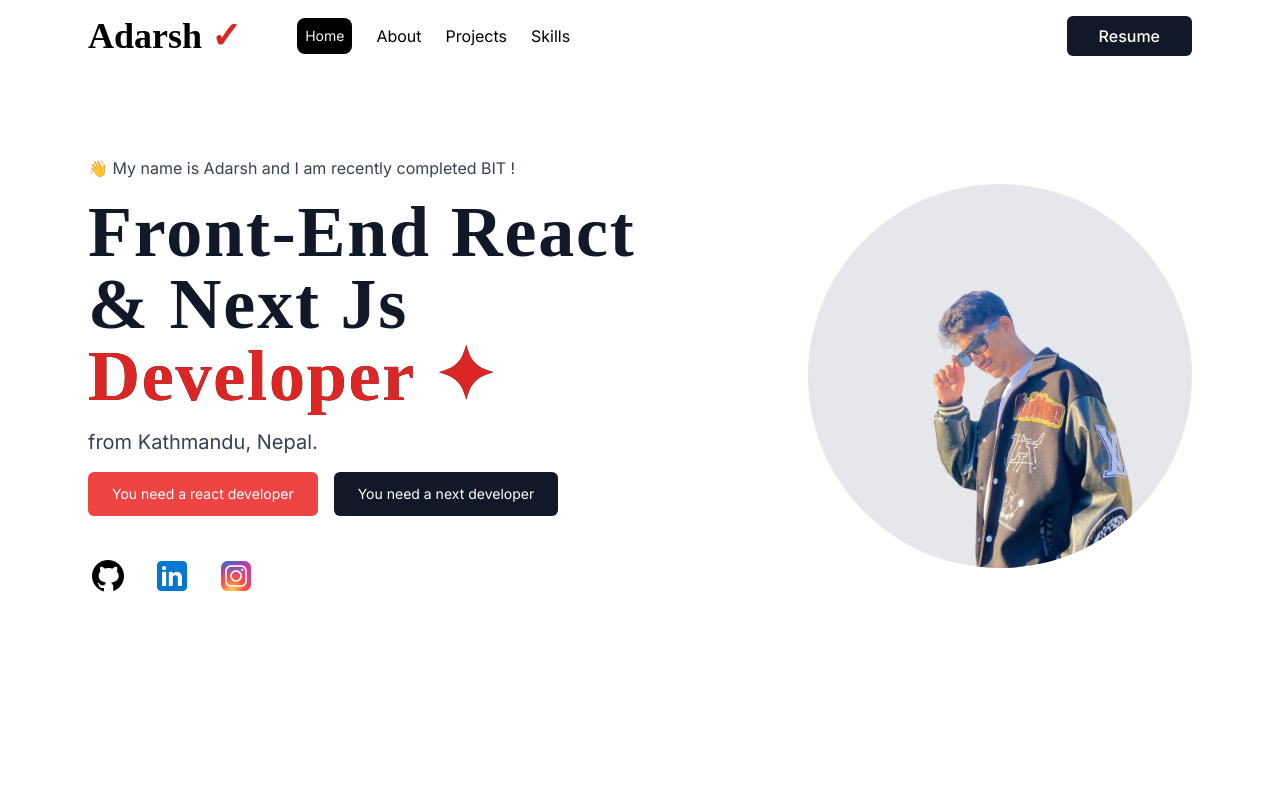
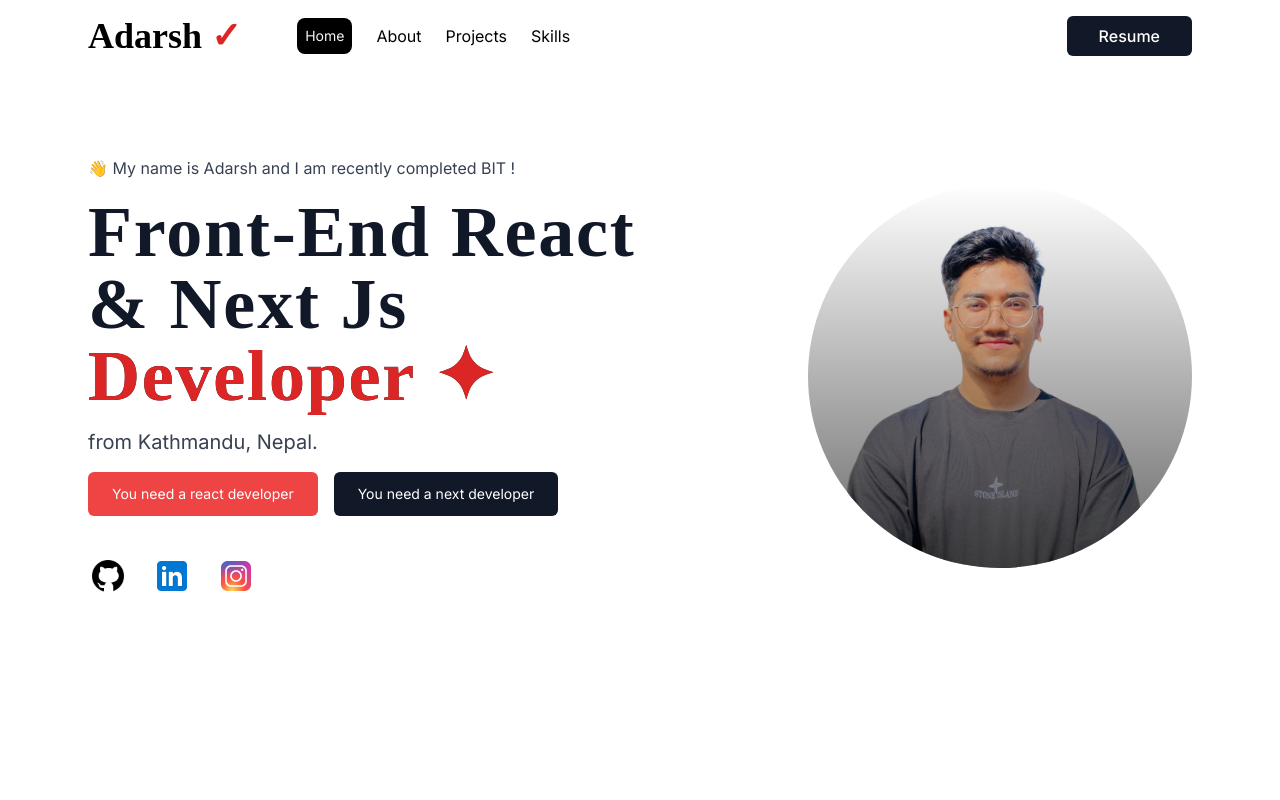
Before and after one commit to adarshthapa111/Modern_Portfolio, a Next.js app: page / in a window 1280 px wide. Shown: the top 800 px of the page. Built offline with nearby package versions, Linux system fonts and the light colour scheme; a web font is replaced by a local one.

Commit message:
Updated picture

```diff
--- a/src/app/page.tsx
+++ b/src/app/page.tsx
@@ -93,7 +93,7 @@ export default function Home() {
                 <button className="bg-red-500 text-sm hover:bg-red-700 text-white py-3 px-6 rounded-md  transition duration-300">
                   You need a react developer
                 </button>
-                <button className="bg-gray-900 text-sm text-white py-3 px-6 rounded-md hover:bg-blue-400 transition duration-300">
+                <button className="bg-gray-900 text-sm text-white py-3 px-6 rounded-md hover:bg-gray-700 transition duration-300">
                   You need a next developer
                 </button>
               </div>
@@ -143,14 +143,15 @@ export default function Home() {
               </div>
             </div>
             <div className="mt-8 md:mt-0 md:w-1/2 flex justify-end">
-              <div className="bg-gray-200 rounded-full bg-gradient-to- relative">
+              <div className="relative h-96 w-96 rounded-full overflow-hidden">
                 <Image
-                  src="/img/hancy.png"
-                  alt="Adarsh thapa"
-                  className="h-96 w-96 rounded-full object-cover"
+                  src="/img/bg.png"
+                  alt="Adarsh Thapa"
+                  className="h-full w-full object-cover shadow-md rotate-2"
                   width={800}
                   height={800}
                 />
+                <div className="absolute inset-0 bg-gradient-to-t from-black/60 to-transparent"></div>
               </div>
             </div>
           </div>
```
Also changed, not shown: public/img/bg.png (added).
